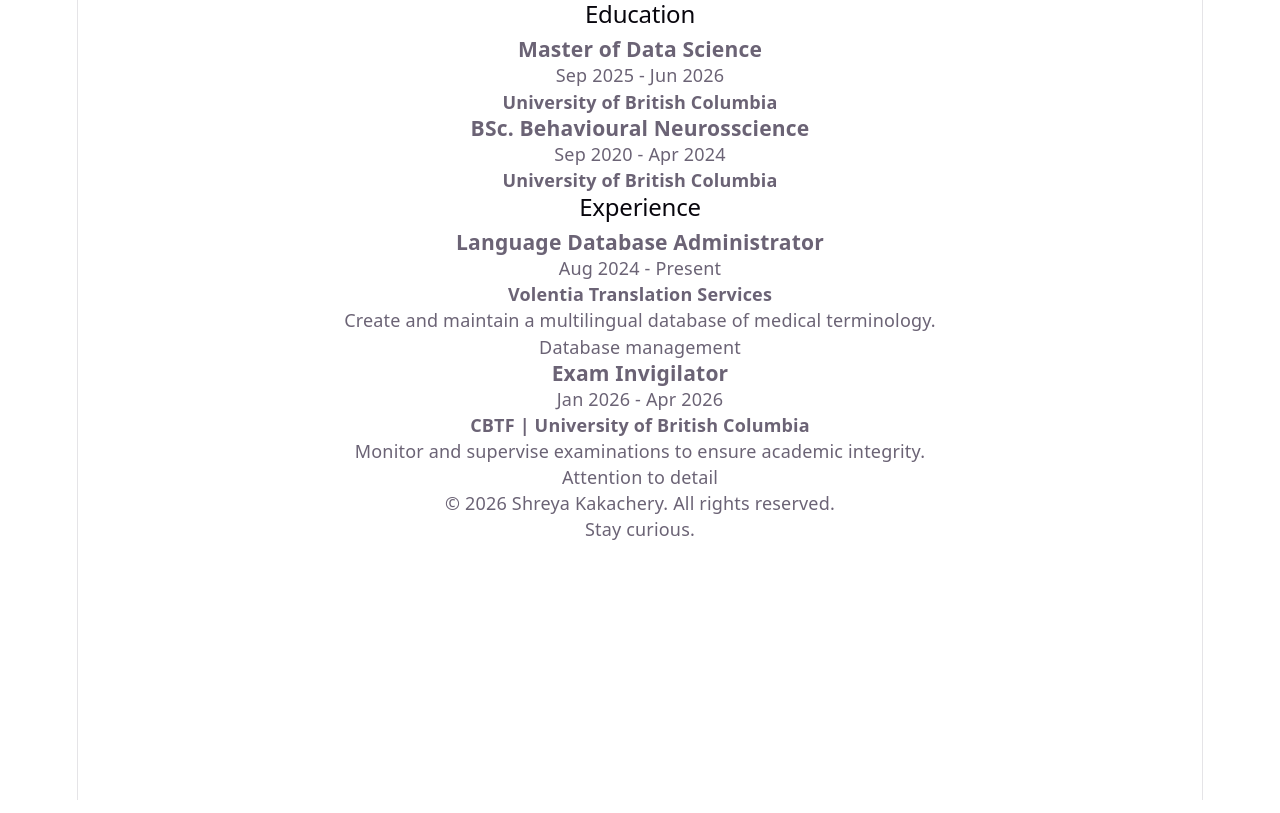
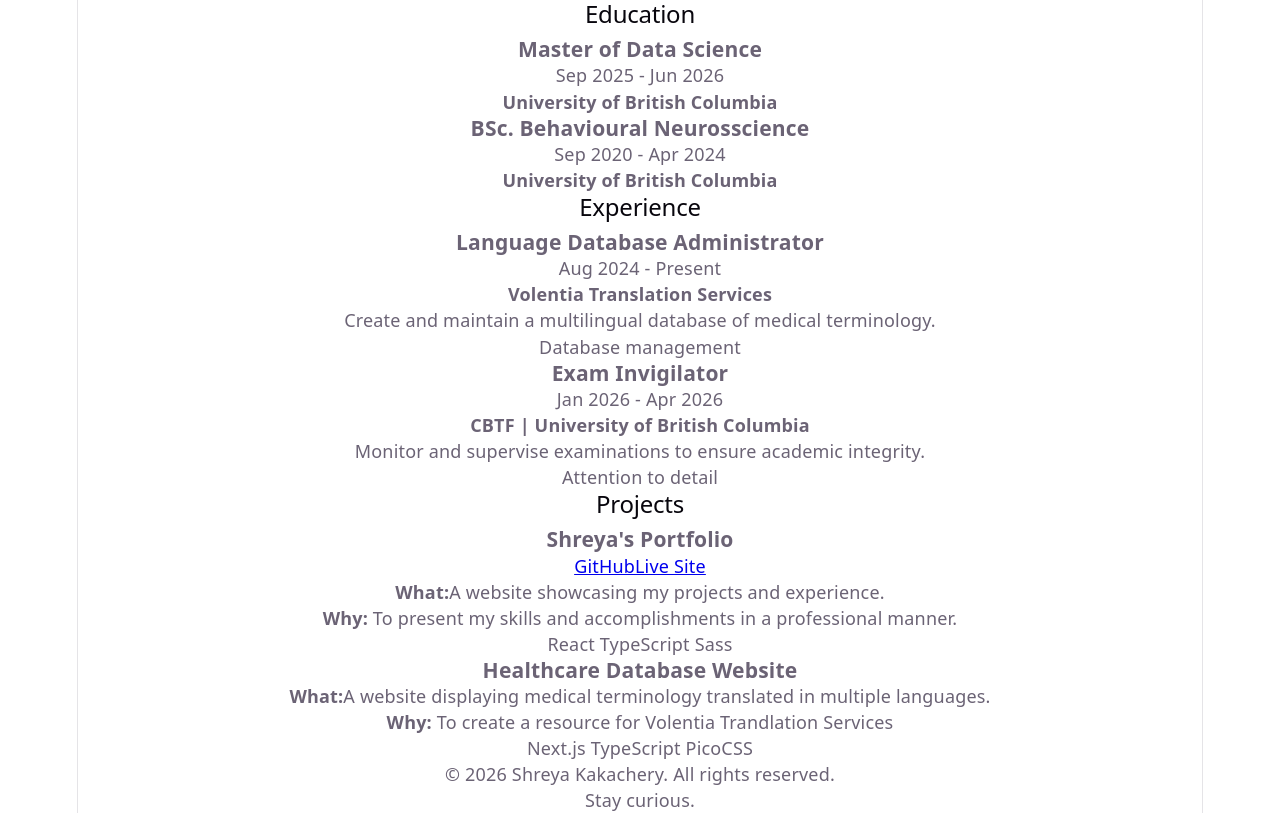
Before and after one commit to shreyakakachery/shreyakakachery.github.io, a React (Vite) app: page / in a window 1280 px wide. Built offline with nearby package versions, Linux system fonts and the light colour scheme.

Commit message:
Create and render ProjectCard component

```diff
--- a/src/App.tsx
+++ b/src/App.tsx
@@ -1,6 +1,7 @@
 import InfoContainer from "./components/InfoContainer/InfoContainer.tsx";
 import EducationCard from "./components/EducationCard/EducationCard.tsx";
 import ExperienceCard from "./components/ExperienceCard/ExperienceCard.tsx";
+import ProjectCard from "./components/ProjectCard/ProjectCard.tsx";
 import Footer from "./components/Footer/Footer.tsx";
 import profileData from "./data/profile.json";
 import "./App.scss";
@@ -18,6 +19,11 @@ function App() {
         dataList={profileData.experience}
         CardComponent={ExperienceCard}
       />
+      <InfoContainer
+        title="Projects"
+        dataList={profileData.projects}
+        CardComponent={ProjectCard}
+      />
       <Footer />
     </div>
   );
--- a/src/components/ProjectCard/ProjectCard.tsx
+++ b/src/components/ProjectCard/ProjectCard.tsx
@@ -0,0 +1,66 @@
+import "./ProjectCard.scss";
+
+interface ProjectCardProps {
+  title: string;
+  githubLink: string | null;
+  liveLink: string | null;
+  description: string;
+  why: string;
+  tools: string[];
+}
+
+export default function ProjectCard({
+  title,
+  githubLink,
+  liveLink,
+  description,
+  why,
+  tools,
+}: ProjectCardProps) {
+  return (
+    <div className="portfolio-card project-card">
+      <div className="card-header">
+        <h3 className="title">{title}</h3>
+        <div className="links-container">
+          {githubLink && (
+            <a
+              href={githubLink}
+              target="_blank"
+              rel="noopener noreferrer"
+              className="link"
+            >
+              GitHub
+            </a>
+          )}
+          {liveLink && (
+            <a
+              href={liveLink}
+              target="_blank"
+              rel="noopener noreferrer"
+              className="link"
+            >
+              Live Site
+            </a>
+          )}
+        </div>
+      </div>
+      <p className="description">
+        <strong>What:</strong>
+        {description}
+      </p>
+      <p className="description why-text">
+        <strong>Why: </strong> {why}
+      </p>
+
+      {tools && tools.length > 0 && (
+        <div className="tags-container">
+          {tools.map((tool, index) => (
+            <span key={index} className="tag">
+              {tool}{" "}
+            </span>
+          ))}
+        </div>
+      )}
+    </div>
+  );
+}
```
